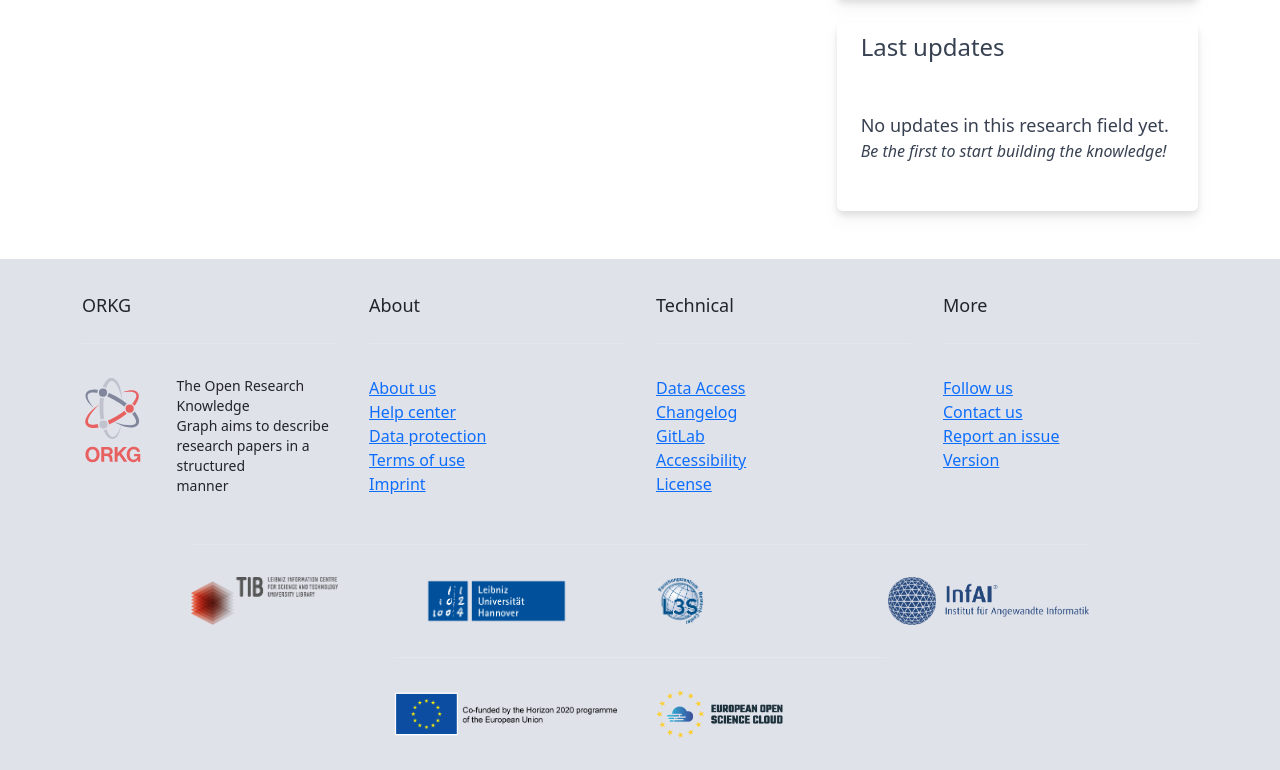
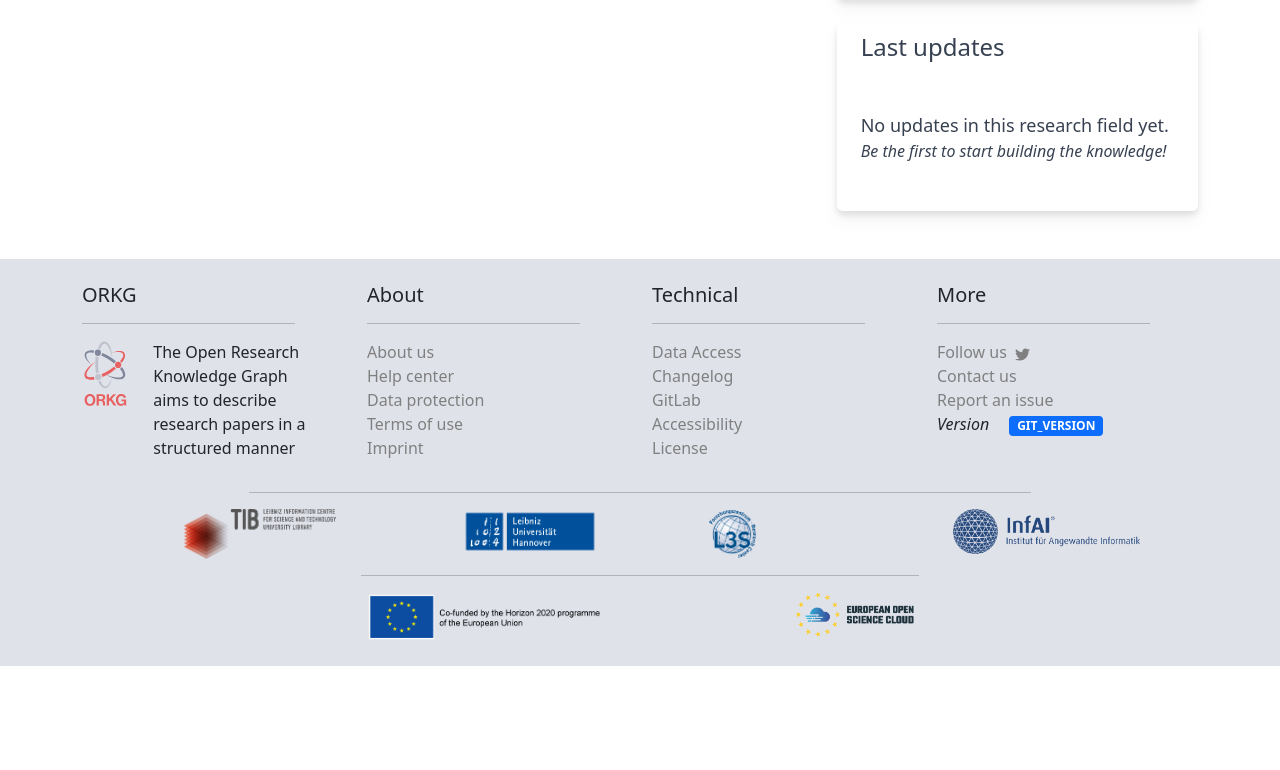
Before and after one commit to sajjadbhuiyan/orkg2, a React (Create React App) app: page / in a window 1280 px wide. Shown: the part 1577-2347 px from the top of the page. After the commit the page ends 2243 px from the top, so only its background shows below. Built offline with nearby package versions, Linux system fonts and the light colour scheme.

Commit message:
footer modify

```diff
--- /dev/null
+++ b/src/components/Footer/Footer.css
@@ -0,0 +1,23 @@
+.footer_color {
+  background-color: #e0e2ea;
+}
+
+a {
+  text-decoration: none;
+  color: gray;
+}
+
+a:hover {
+  text-decoration: underline;
+  color: gray;
+}
+
+.twitter {
+  text-decoration: none;
+  color: gray;
+}
+
+.twitter:hover {
+  text-decoration: underline;
+  color: #00acee;
+}
--- a/src/components/Footer/Footer.js
+++ b/src/components/Footer/Footer.js
@@ -1,82 +1,151 @@
-import React from 'react'
-import euLogo from '../../img/poweredby/co-funded-h2020-horiz_en.png'
-import eoscLogo from '../../img/poweredby/EOSC.png'
-import infLogo from '../../img/poweredby/infAI.png'
-import lsLogo from '../../img/poweredby/L3S.png'
-import luhLogo from '../../img/poweredby/LUH.png'
-import tibLogo from '../../img/poweredby/TIB_Logo_EN.png'
-import footerLogo from '../../img/vertical_logo.svg'
+import { Badge, Col, Container, Row } from "react-bootstrap";
+import EU_LOGO from '../../img/poweredby/co-funded-h2020-horiz_en.png';
+import EOSC_LOGO from '../../img/poweredby/EOSC.png';
+import INFAI_LOGO from '../../img/poweredby/infAI.png';
+import L3S_LOGO from '../../img/poweredby/L3S.png';
+import LUH_LOGO from '../../img/poweredby/LUH.png';
+import TIB_LOGO from '../../img/poweredby/TIB_Logo_EN.png';
+import varticalLogo from "../../img/vertical_logo.svg";
+import './Footer.css';
 
 
-export default function Footer() {
-  return (
-    <div className='bg-[#e0e2ea]'>
-        <div  className='container mx-auto grid place-items-center'>
-        <div className='grid lg:grid-cols-4 sm:grid-cols-1 lg:gap-x-8 sm:gap-x-1'>
-            <div>
-                <h2 className='border-b pb-4 pt-8 text-lg'>ORKG</h2>
-                <div className='lg:flex sm:flex-none'>
-                    <div className='w-20 h-20 pt-4 pb-8'>
-                        <img src={footerLogo} alt='vartical_logo'></img>
-                    </div>
-                    <div className='pt-4 pb-8 lg:ml-8 sm:ml-0 sm:mt-8 lg:mt-0 text-sm'>
-                        <p>The Open Research Knowledge <br/> Graph aims to describe <br/> research papers in a structured <br/> manner</p>
-                    </div>
-                </div>
-            </div>
-            <div>
-                <h2 className='border-b pb-4 pt-8 text-lg'>About</h2>
-                <div className='text-base pt-4 pb-8'>
-                    <a href='#' className='hover:underline block'>About us</a>
-                    <a href='#' className='hover:underline block'>Help center</a>
-                    <a href='#' className='hover:underline block'>Data protection</a>
-                    <a href='#' className='hover:underline block'>Terms of use</a>
-                    <a href='#' className='hover:underline block'>Imprint</a>
-                </div>
-            </div>
-            <div>
-                <h2 className='border-b pb-4 pt-8 text-lg'>Technical</h2>
-                <div className='text-base pt-4 pb-8'>
-                    <a href='#' className='hover:underline block'>Data Access</a>
-                    <a href='#' className='hover:underline block'>Changelog</a>
-                    <a href='#' className='hover:underline block'>GitLab</a>
-                    <a href='#' className='hover:underline block'>Accessibility</a>
-                    <a href='#' className='hover:underline block'>License</a>
-                </div>
-            </div>
-            <div>
-            <h2 className='border-b pb-4 pt-8 text-lg'>More</h2>
-                <div className='text-base pt-4 pb-8'>
-                    <a href='#' className='hover:underline block'>Follow us </a>
-                    <a href='#' className='hover:underline block'>Contact us</a>
-                    <a href='#' className='hover:underline block'>Report an issue</a>
-                    <a href='#' className='hover:underline block'>Version</a>
-                </div>
-            </div>
+const Footer = () => (
+        <div className="footer_color">
+            <Container>
+            <footer className="pt-4 pb-4">
+                <h1 className="sr-only">More information about ORKG</h1>
+                <Row>
+                    <Col md={3}>
+                        <h2 className="h5">ORKG</h2>
+                        <hr className="me-5" />
+                        <Row>
+                            <div className="float-start col-md-3">
+                                 <img className="w-28" src={varticalLogo} alt='vartical logo'></img>
+                            </div>
+                            <div className="col-md-8 description">
+                                The Open Research Knowledge Graph aims to describe research papers in a structured manner
+                            </div>
+                        </Row>
+                    </Col>
+                    <Col md={3}>
+                        <h2 className="h5">About</h2>
+                        <hr className="me-5" />
+                        <ul className="p-0" style={{ listStyle: 'none' }}>
+                            <li>
+                                <a href="about_us">About us</a>
+                            </li>
+                            <li>
+                                <a href="Help_center">Help center</a>
+                            </li>
+                            <li>
+                                <a href="data protecton">Data protection</a>
+                            </li>
+                            <li>
+                                <a href="teams of use">Terms of use</a>
+                            </li>
+                            <li>
+                                <a href="Imprint">Imprint</a>
+                            </li>
+                        </ul>
+                    </Col>
+                    <Col md={3}>
+                        <h2 className="h5">Technical</h2>
+                        <hr className="me-5" />
+                        <ul className="p-0" style={{ listStyle: 'none' }}>
+                            <li>
+                                <a href="data access">Data Access</a>
+                            </li>
+                            <li>
+                                <a href="changelog">Changelog</a>
+                            </li>
+                            <li>
+                                <a href="gitlab">GitLab</a>
+                            </li>
+                            <li>
+                                <a href="accessibility">Accessibility</a>
+                            </li>
+                            <li>
+                                <a href="license">License</a>
+                            </li>
+                        </ul>
+                    </Col>
+                    <Col md={3}>
+                        <h2 className="h5">More</h2>
+                        <hr className="me-5" />
+                        <ul className="p-0" style={{ listStyle: 'none' }}>
+                            <li>
+                                <a href="follow us">Follow us
+                                    <svg className="ms-2 twitter inline" style={{width:"15px", height:"15px", fill:"gray",}} xmlns="http://www.w3.org/2000/svg" viewBox="0 0 512 512"><path d="M459.37 151.716c.325 4.548.325 9.097.325 13.645 0 138.72-105.583 298.558-298.558 298.558-59.452 0-114.68-17.219-161.137-47.106 8.447.974 16.568 1.299 25.34 1.299 49.055 0 94.213-16.568 130.274-44.832-46.132-.975-84.792-31.188-98.112-72.772 6.498.974 12.995 1.624 19.818 1.624 9.421 0 18.843-1.3 27.614-3.573-48.081-9.747-84.143-51.98-84.143-102.985v-1.299c13.969 7.797 30.214 12.67 47.431 13.319-28.264-18.843-46.781-51.005-46.781-87.391 0-19.492 5.197-37.36 14.294-52.954 51.655 63.675 129.3 105.258 216.365 109.807-1.624-7.797-2.599-15.918-2.599-24.04 0-57.828 46.782-104.934 104.934-104.934 30.213 0 57.502 12.67 76.67 33.137 23.715-4.548 46.456-13.32 66.599-25.34-7.798 24.366-24.366 44.833-46.132 57.827 21.117-2.273 41.584-8.122 60.426-16.243-14.292 20.791-32.161 39.308-52.628 54.253z"/></svg>
+                                </a>
+                            </li>
+                            <li>
+                                <a href="contact us">Contact us</a>
+                            </li>
+                            <li>
+                                <a href="report an issue">Report an issue</a>
+                            </li>
+                            <li>
+                                <i className="me-3">Version</i> <Badge color="info">GIT_VERSION</Badge>
+                            </li>
+                        </ul>
+                    </Col>
+                </Row>
+                <hr style={{ width: '70%', margin: '1rem auto' }} />
+
+                <Row>
+                    <Col className="lg:flex justify-center items-center" md={4} style={{ textAlign: 'center', marginRigh:'50px'}}>
+                        <a href="https://www.tib.eu/en/" target="_blank" rel="noopener noreferrer">
+                            <img src={TIB_LOGO} alt="Logo Technische Informationsbibliothek (TIB)" style={{ borderWidth: 0, height: '50px' }} />
+                        </a>
+                    </Col>
+                    <Col md={8}>
+                        <Row className="g-0">
+                            <Col md={4} style={{ textAlign: 'center' }}>
+                                <a href="https://www.uni-hannover.de/en/" target="_blank" rel="noopener noreferrer">
+                                    <img src={LUH_LOGO} alt="Logo Leibniz University Hannover" style={{ borderWidth: 0, height: '45px' }} />
+                                </a>
+                            </Col>
+                            <Col md={4} style={{ textAlign: 'center' }}>
+                                <a href="https://www.l3s.de/en/" target="_blank" rel="noopener noreferrer">
+                                    <img src={L3S_LOGO} alt="Logo L3S Research Center" style={{ borderWidth: 0, height: '50px' }} />
+                                </a>
+                            </Col>
+                            <Col md={4} style={{ textAlign: 'center' }}>
+                                <a href="https://infai.org/en/" target="_blank" rel="noopener noreferrer">
+                                    <img
+                                        src={INFAI_LOGO}
+                                        alt="Logo  Institute for Applied Informatics (InfAI)"
+                                        style={{ borderWidth: 0, height: '45px' }}
+                                    />
+                                </a>
+                            </Col>
+                        </Row>
+                    </Col>
+                </Row>
+
+                <hr style={{ width: '50%', margin: '1rem auto' }} />
+                <Row>
+                    <Col md={{ size: 3, order: 1, offset: 3 }} style={{ textAlign: 'center' }}>
+                        <img
+                            src={EU_LOGO}
+                            alt="Co-funded by the Horizon 2020 programme of the European Union"
+                            style={{ borderWidth: 0, height: '50px' }}
+                        />
+                    </Col>
+                    <Col md={{ size: 3, order: 2, offset: 0 }} style={{ textAlign: 'center' }}>
+                        <a
+                            href="https://marketplace.eosc-portal.eu/services/open-research-knowledge-graph-orkg"
+                            target="_blank"
+                            rel="noopener noreferrer"
+                        >
+                            <img src={EOSC_LOGO} alt="European Open Science Cloud (EOSC)" style={{ borderWidth: 0, height: '45px' }} />
+                        </a>
+                    </Col>
+                </Row>
+
+            </footer>
+        </Container>
         </div>
-        <div className='grid lg:grid-cols-4 sm:grid-cols-1 lg:gap-8 sm:gap-0 border-t py-8'>
-            <div>
-                <img className='h-12 w-auto' src={tibLogo} alt='tiblogo'></img>
-            </div>
-            <div>
-                <img className='h-12 w-auto' src={luhLogo} alt='tiblogo'></img>
-            </div>
-            <div>
-                <img className='h-12 w-auto' src={lsLogo} alt='tiblogo'></img>
-            </div>
-            <div>
-                <img className='h-12 w-auto' src={infLogo} alt='tiblogo'></img>
-            </div>
-        </div>
-        <div className='grid lg:grid-cols-2 sm:grid-cols-1 lg:gap-8 sm:gap-0 border-t py-8'>
-            <div className='gird content-start'>
-                <img className='h-12 w-auto' src={euLogo} alt='tiblogo'></img>
-            </div>
-            <div className='grid content-end'>
-                <img className='h-12 w-auto' src={eoscLogo} alt='tiblogo'></img>
-            </div>
-        </div>
-    </div>
-    </div>
-  )
-}
+);
+
+export default Footer;
```
